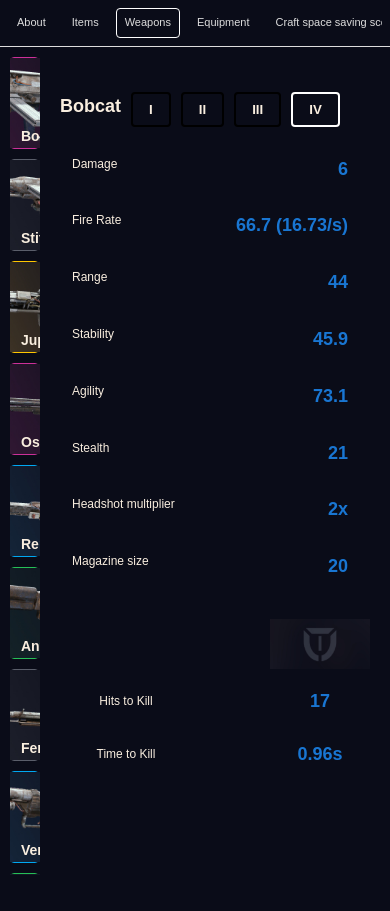
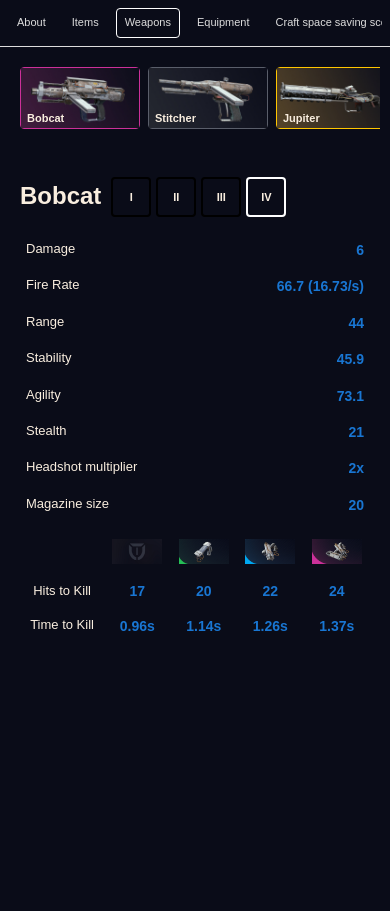
Before and after one commit to spix-rayt/arc-raiders-kettle, a Vue app: page /weapons in a window 390 px wide. Both pictures are taken after a click on the button "Bobcat". Before the commit the page ends 885 px from the top, so only its background shows below. Built offline with nearby package versions, Linux system fonts and the light colour scheme.

Commit message:
mobile friendly ui

```diff
--- a/src/components/WeaponDetails.vue
+++ b/src/components/WeaponDetails.vue
@@ -46,6 +46,7 @@
     </div>
 
     <div class="calculated-stats">
+      <div class="table-container">
         <table class="stats-table">
           <thead>
             <tr>
@@ -54,7 +55,7 @@
                 <img
                   :src="getColumnImageUrl(col-1)"
                   alt=""
-                height="50"
+                  class="shield-icon"
                 />
               </th>
             </tr>
@@ -82,6 +83,7 @@
             </tr>
           </tbody>
         </table>
+      </div>
     </div>
   </div>
 </template>
@@ -120,6 +122,7 @@ function calculateShotsPerSecond(weapon: Weapon): number {
 <style scoped>
 .weapon-details {
   max-width: 450px;
+  width: 100%;
 }
 
 .stats-grid {
@@ -162,26 +165,31 @@ function calculateShotsPerSecond(weapon: Weapon): number {
   margin-top: 30px;
 }
 
+.table-container {
+  overflow-x: auto;
+}
+
 .stats-table {
   width: 100%;
   border-collapse: collapse;
+  min-width: 300px;
 }
 
 .stats-table th {
-  padding-left: 70px;
-  padding-right: 70px;
+  padding: 8px 4px;
   text-align: center;
 }
 
 .stats-table td {
-  padding: 12px 8px;
+  padding: 12px 4px;
   text-align: center;
 }
 
 .stat-name {
   font-weight: 500;
   text-align: left;
-  padding-left: 0 !important;
+  padding-left: 8px;
+  white-space: nowrap;
 }
 
 .stat-value {
@@ -190,16 +198,109 @@ function calculateShotsPerSecond(weapon: Weapon): number {
   color: #1976d2;
 }
 
-@media (max-width: 768px) {
-  .stats-grid {
-    display: grid;
-    grid-template-columns: repeat(1, 1fr);
-    gap: 12px;
-    margin: 20px 0;
+.shield-icon {
+  height: 40px;
+  width: auto;
 }
 
+@media (max-width: 960px) {
   .weapon-details {
-    max-width: 300px;
+    max-width: 100%;
+  }
+
+  .stats-grid {
+    grid-template-columns: 1fr;
+    gap: 8px;
+    margin: 15px 0;
+  }
+
+  .stat-item {
+    padding: 6px 8px;
+  }
+
+  .headshot-checkbox {
+    margin: 15px 0;
+    padding: 6px 8px;
+  }
+
+  .calculated-stats {
+    margin-top: 20px;
+  }
+
+  .stats-table {
+    min-width: 280px;
+  }
+
+  .stats-table th {
+    padding: 6px 2px;
+  }
+
+  .stats-table td {
+    padding: 8px 2px;
+  }
+
+  .stat-name {
+    font-size: 14px;
+    padding-left: 4px;
+  }
+
+  .stat-value {
+    font-size: 16px;
+  }
+
+  .shield-icon {
+    height: 30px;
+  }
+}
+
+@media (max-width: 480px) {
+  .stats-grid {
+    gap: 6px;
+    margin: 10px 0;
+  }
+
+  .stat-item {
+    padding: 4px 6px;
+    font-size: 13px;
+  }
+
+  .headshot-checkbox {
+    margin: 12px 0;
+    padding: 4px 6px;
+    font-size: 13px;
+  }
+
+  .headshot-checkbox input[type="checkbox"] {
+    width: 14px;
+    height: 14px;
+  }
+
+  .calculated-stats {
+    margin-top: 15px;
+  }
+
+  .stats-table {
+    min-width: 260px;
+  }
+
+  .stats-table th {
+    padding: 4px 1px;
+  }
+
+  .stats-table td {
+    padding: 6px 1px;
+  }
+
+  .stat-name {
+    font-size: 13px;
+  }
+
+  .stat-value {
+    font-size: 14px;
+  }
+
+  .shield-icon {
+    height: 25px;
   }
 }
 </style>
--- a/src/components/Weapons.vue
+++ b/src/components/Weapons.vue
@@ -18,11 +18,10 @@
       </button>
     </div>
 
-
-
     <div class="weapon-details-container">
       <div class="upgrade-controls">
-        <h2>{{ selectedWeapon?.name }}</h2>
+        <h2 class="weapon-title">{{ selectedWeapon?.name }}</h2>
+        <div class="upgrade-buttons">
           <button
             v-for="level in 4"
             :key="level"
@@ -32,6 +31,7 @@
           >
             {{ getRomanNumeral(level) }}
           </button>
+        </div>
       </div>
       <WeaponDetails
         v-if="selectedWeapon"
@@ -106,8 +106,8 @@ function getRomanNumeral(level: number): string {
 }
 
 .weapon-image {
-  width: 190px;
-  height: 90px;
+  width: 100%;
+  height: 100%;
   object-fit: cover;
 }
 
@@ -117,13 +117,14 @@ function getRomanNumeral(level: number): string {
   font-weight: 800;
   text-align: center;
   position: absolute;
-  padding-top: 62px;
-  left: 10px;
+  left: 6px;
+  bottom: 4px;
 }
 
 .weapon-details-container {
   flex: 1;
   padding: 20px;
+  overflow-y: auto;
 }
 
 .no-weapon-selected {
@@ -137,27 +138,120 @@ function getRomanNumeral(level: number): string {
 
 .upgrade-controls {
   display: flex;
+  flex-direction: row;
   gap: 10px;
   margin: 15px 0;
 }
 
+.weapon-title {
+  font-size: 1.5rem;
+  text-align: center;
+  margin-bottom: 10px;
+}
+
+.upgrade-buttons {
+  display: flex;
+  justify-content: center;
+  gap: 8px;
+}
+
 .upgrade-button {
-  padding: 8px 16px;
+  /* padding: 8px 12px; */
   border: 2px solid #000000;
   background: rgba(0, 0, 0, 0);
   cursor: pointer;
   border-radius: 4px;
   font-weight: bold;
+  flex: 1;
+  width: 40px;
+  height: 40px;
 }
 
 .upgrade-button.active {
   border: 2px solid #ffffff;
-  /* background: #1976d2;
-  color: white;
-  border-color: #1976d2; */
 }
 
-@media (max-width: 768px) {
+@media (max-width: 960px) {
+  .weapon-manager {
+    flex-direction: column;
+    height: auto;
+    min-height: 100vh;
+  }
 
+  .weapon-list {
+    width: 100%;
+    overflow-x: auto;
+    overflow-y: hidden;
+    display: flex;
+    padding: 10px;
+    gap: 8px;
+    height: 120px;
+  }
+
+  .weapon-button {
+    width: 140px;
+    min-width: 140px;
+    margin-bottom: 0;
+    height: 70px;
+  }
+
+  .weapon-label {
+    font-size: 12px;
+    left: 6px;
+    bottom: 4px;
+  }
+
+  .weapon-details-container {
+    padding: 15px;
+    overflow-y: visible;
+  }
+
+  .upgrade-controls {
+    margin: 10px 0;
+  }
+
+  .upgrade-button {
+    padding: 6px 8px;
+    font-size: 12px;
+    max-width: 50px;
+  }
+
+  .no-weapon-selected {
+    height: 200px;
+    font-size: 16px;
+    text-align: center;
+    padding: 20px;
+  }
+}
+
+@media (max-width: 480px) {
+  .weapon-list {
+    height: 100px;
+  }
+
+  .weapon-button {
+    width: 120px;
+    min-width: 120px;
+    height: 62px;
+  }
+
+  .weapon-label {
+    font-size: 11px;
+    padding-top: 32px;
+  }
+
+  .weapon-details-container {
+    padding: 10px;
+  }
+
+  .upgrade-buttons {
+    gap: 5px;
+  }
+
+  .upgrade-button {
+    padding: 5px 6px;
+    font-size: 11px;
+    max-width: 45px;
+  }
 }
 </style>
```
Lines whose indentation alone changed are shown as unchanged.
